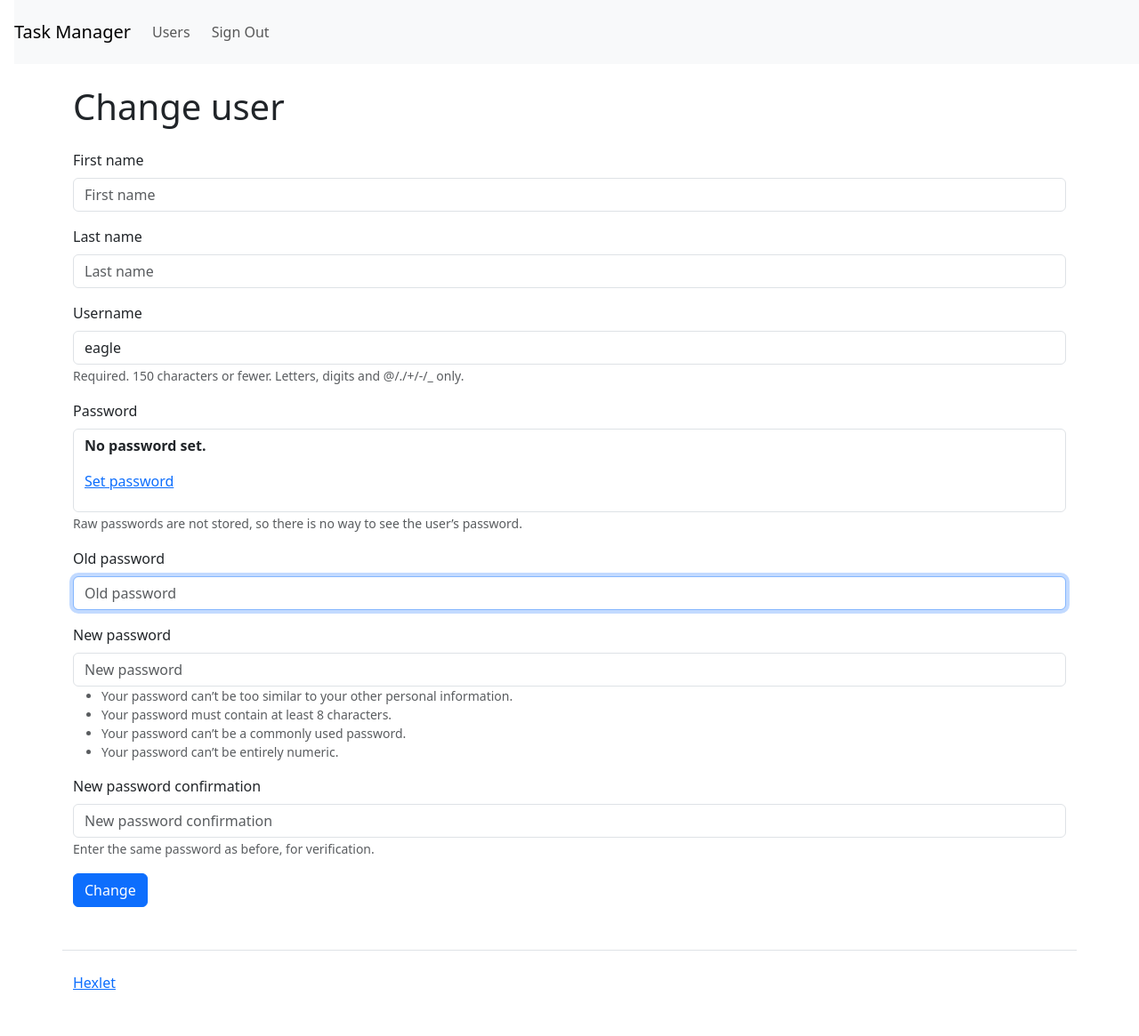
After one commit to Orloff-Star/python-project-52, a Django app: page /users/6/update/ in a window 1280 px wide. The commit adds this page. Shown: the whole page at 89% size. Run offline with Django 5.2, Linux system fonts and the light colour scheme; a user stored in the database is signed in; data comes from the database, SQL or seed files in the repository; both versions use the stored data as it was after the commit; some libraries are stand-ins or nearby versions.

Commit message:
third commit 4

```diff
--- a/task_manager/settings.py
+++ b/task_manager/settings.py
@@ -138,3 +138,6 @@ STATIC_URL = 'static/'
 # https://docs.djangoproject.com/en/5.1/ref/settings/#default-auto-field
 
 DEFAULT_AUTO_FIELD = 'django.db.models.BigAutoField'
+
+LOGIN_REDIRECT_URL = 'home'
+LOGOUT_REDIRECT_URL = 'home'
--- a/task_manager/templates/base.html
+++ b/task_manager/templates/base.html
@@ -21,6 +21,35 @@
               <a class="nav-link" href="{% url 'user_list' %}">{% translate 'Users' %}</a>
             </li>
           </ul>
+          <ul class="navbar-nav">
+            {% if request.user.is_authenticated %}
+
+            <!--<li class="nav-item">
+              <a class="nav-link" href="{% url 'user_list' %}">{% translate 'Statuses' %}</a>
+            </li>
+            <li class="nav-item">
+              <a class="nav-link" href="{% url 'user_list' %}">{% translate 'Tasks' %}</a>
+            </li>
+            <li class="nav-item">
+              <a class="nav-link" href="{% url 'user_list' %}">{% translate 'Labels' %}</a>
+            </li>  -->
+          </ul>
+          <ul class="navbar-nav">
+            <form action="{% url 'user_list' %}" class="nav-link" method="post" class="form">
+              {% csrf_token %}
+              <a class="nav-link" href="{% url 'user_logout' %}">{% translate 'Sign Out' %}</a>
+            </form>
+          </ul>
+
+            {% else %}
+            <li class="nav-item">
+              <a class="nav-link" href="{% url 'user_login' %}">{% translate 'Authorization' %}</a>
+            </li>
+            <li class="nav-item">
+              <a class="nav-link" href="{% url 'register' %}">{% translate 'Registration' %}</a>
+            </li>
+            {% endif %}
+          </ul>
 
     </nav>
     <div class="container">
--- /dev/null
+++ b/task_manager/templates/users/user_update.html
@@ -0,0 +1,19 @@
+
+{% extends "base.html" %}
+
+{% load i18n django_bootstrap5 %}
+
+{% block content %}
+
+<h1 class="my-4">{% translate 'Change user' %}</h1>
+        <form method="post" class="form">
+            {% csrf_token %}
+            <table border="1">
+                {% bootstrap_form user_form %}
+                {% bootstrap_form password_form %}
+            </table>
+            <input class="btn btn-primary" type="submit" value="Change">
+
+        </form>
+
+{% endblock %}
--- a/task_manager/urls.py
+++ b/task_manager/urls.py
@@ -20,8 +20,9 @@ from task_manager import views
 
 
 urlpatterns = [
-    path('', views.IndexView.as_view()),
+    path('', views.IndexView.as_view(), name='home'),
     path('users/', include('task_manager.users.urls')),
-    path('login/', include('task_manager.users.urls')),
+    path('login/', views.LoginView.as_view(), name='user_login'),
+    path('logout/', views.logout_view, name='user_logout'),
     path('admin/', admin.site.urls),
 ]
--- /dev/null
+++ b/task_manager/users/forms.py
@@ -0,0 +1,25 @@
+from django import forms
+from django.contrib.auth.forms import UserCreationForm, UserChangeForm, PasswordChangeForm
+from django.contrib.auth import get_user_model
+from django.utils.translation import gettext as _
+from django.contrib.auth.models import User
+
+class RegisterForm(UserCreationForm):
+    first_name = forms.CharField(label=_('First name'), widget=forms.TextInput())
+    last_name = forms.CharField(label=_('Last name'), widget=forms.TextInput())
+
+    class Meta:
+        model = get_user_model()
+        fields = ['first_name', 'last_name', 'username', 'password1', 'password2']
+
+
+class UserUpdateForm(UserChangeForm):
+    class Meta:
+        model = User
+        fields = ('first_name', 'last_name', 'username')
+
+
+class PasswordChangeForm(PasswordChangeForm):
+    class Meta:
+        model = User
+        fields = ('old_password', 'new_password1', 'new_password2')
--- a/task_manager/users/urls.py
+++ b/task_manager/users/urls.py
@@ -2,10 +2,8 @@ from django.urls import path
 from task_manager.users import views
 
 urlpatterns = [
-    path('users/', views.UserListView.as_view(), name='user_list'),
-    path('users/create/', views.UserCreateView.as_view(), name='user_create'),
-    path('users/<int:pk>/update/', views.UserUpdateView.as_view(), name='user_update'),
-    path('users/<int:pk>/delete/', views.UserDeleteView.as_view(), name='user_delete'),
-    path('login/', views.LoginView.as_view(), name='login'),
-    path('logout/', views.LogoutView.as_view(), name='logout'),
+    path('', views.UserListView.as_view(), name='user_list'),
+    path('register/', views.register, name='register'),
+    path('<int:pk>/update/', views.update, name='user_update'),
+    path('<int:pk>/delete/', views.UserDeleteView.as_view(), name='user_delete'),
 ]
--- a/task_manager/users/views.py
+++ b/task_manager/users/views.py
@@ -1,36 +1,65 @@
-from django.shortcuts import render
+from django.shortcuts import render, redirect, get_object_or_404
 from django.urls import reverse_lazy
-from django.contrib.auth import login, logout
+from django.contrib.auth import login, logout, update_session_auth_hash
 from django.contrib.auth.views import LoginView, LogoutView
 from django.contrib.auth.mixins import LoginRequiredMixin
 from django.views.generic import ListView, CreateView, UpdateView, DeleteView
 from django.contrib.auth.models import User
+from .forms import RegisterForm, UserUpdateForm, PasswordChangeForm
+
 
 class UserListView(ListView):
     model = User
     template_name = 'users/user_list.html'
     context_object_name = 'users'
 
-class UserCreateView(CreateView):
+'''class UserCreateView(CreateView):
     model = User
-    template_name = 'users/user_form.html'
+    template_name = 'users/user_create.html'
     fields = ['username', 'password']
-    success_url = reverse_lazy('login')
+    success_url = reverse_lazy('login')'''
 
-class UserUpdateView(LoginRequiredMixin, UpdateView):
+
+def register(request):
+    if request.method == "POST":
+        form = RegisterForm(request.POST)
+        if form.is_valid():
+            user = form.save()
+            login(request, user)  # Автоматический вход после регистрации
+            return redirect("home")  # Перенаправление на главную страницу
+    else:
+        form = RegisterForm()
+    return render(request, "users/user_register.html", {"form": form})
+
+
+'''class UserUpdateView(LoginRequiredMixin, UpdateView):
     model = User
-    template_name = 'users/user_form.html'
-    fields = ['username', 'password']
-    success_url = reverse_lazy('user_list')
+    template_name = 'users/user_update.html'
+    fields = ['first_name', 'last_name', 'username', 'password1', 'password2']
+    success_url = reverse_lazy('user_list')'''
+
+#@login_required
+def update(request, pk):
+    instance = get_object_or_404(User, pk=pk)
+    if request.method == 'POST':
+        user_form = UserUpdateForm(request.POST, instance=request.user)
+        password_form = PasswordChangeForm(request.user, request.POST)
+        if user_form.is_valid() and password_form.is_valid():
+            user_form.save()
+            user = password_form.save()
+            update_session_auth_hash(request, user)  # Обновляем сессию, чтобы не разлогинивать пользователя
+            return redirect('user_list')
+    else:
+        user_form = UserUpdateForm(instance=request.user)
+        password_form = PasswordChangeForm(request.user)
+
+    return render(request, 'users/user_update.html', {
+        'user_form': user_form,
+        'password_form': password_form,
+    })
+
 
 class UserDeleteView(LoginRequiredMixin, DeleteView):
     model = User
-    template_name = 'users/user_confirm_delete.html'
+    template_name = 'users/user_delete.html'
     success_url = reverse_lazy('user_list')
-
-class LoginView(LoginView):
-    template_name = 'users/login.html'
-    redirect_authenticated_user = True
-
-class LogoutView(LogoutView):
-    next_page = reverse_lazy('login')
```
Also changed, not shown: task_manager/templates/login.html (added, +22 -0 lines), task_manager/templates/users/login.html (deleted, +0 -23 lines), task_manager/templates/users/user_confirm_delete.html (deleted, +0 -14 lines), task_manager/templates/users/user_delete.html (added, +18 -0 lines), task_manager/templates/users/user_form.html (deleted, +0 -15 lines), task_manager/templates/users/user_register.html (added, +22 -0 lines), task_manager/views.py (+18 -0 lines), db.sqlite3.
